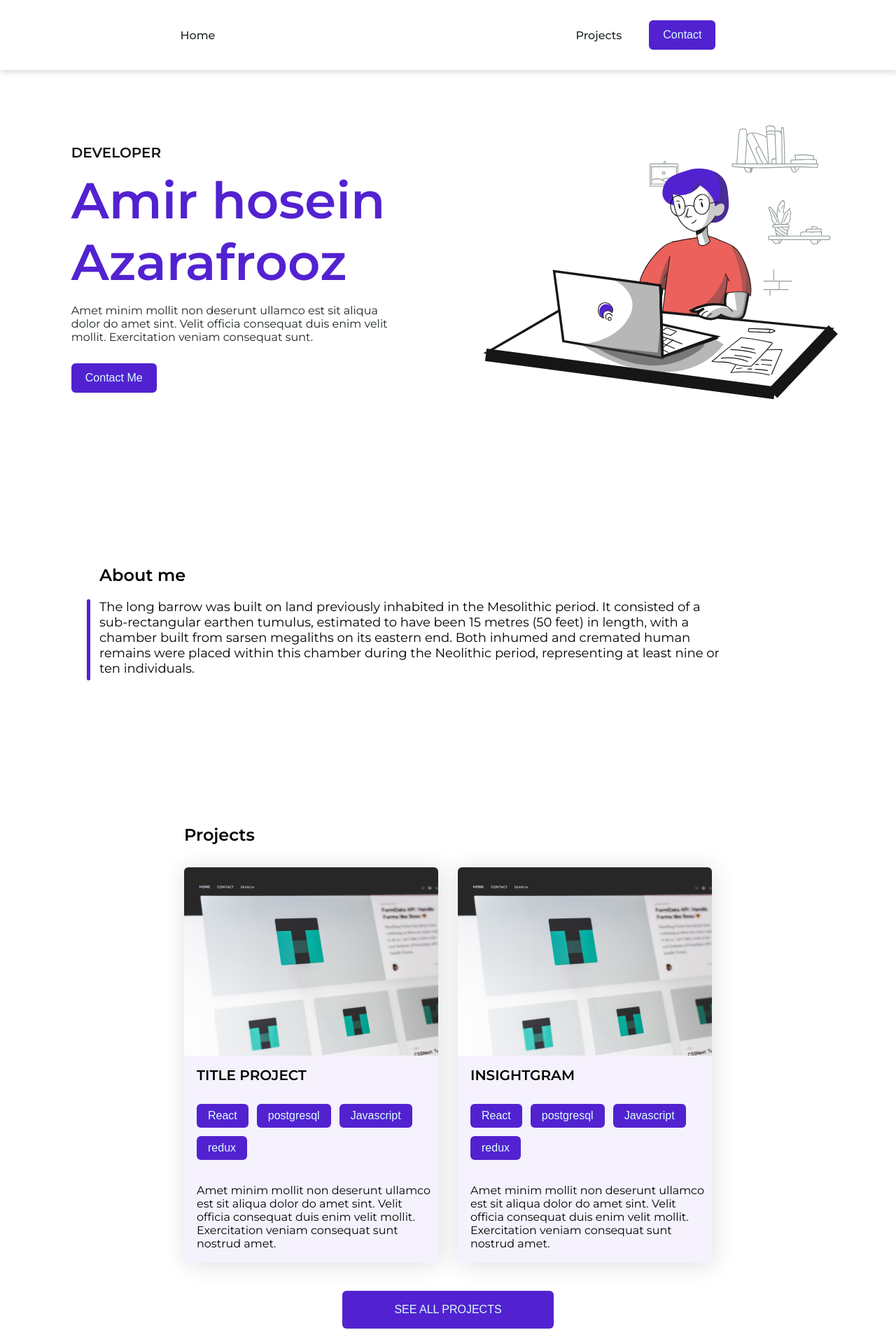
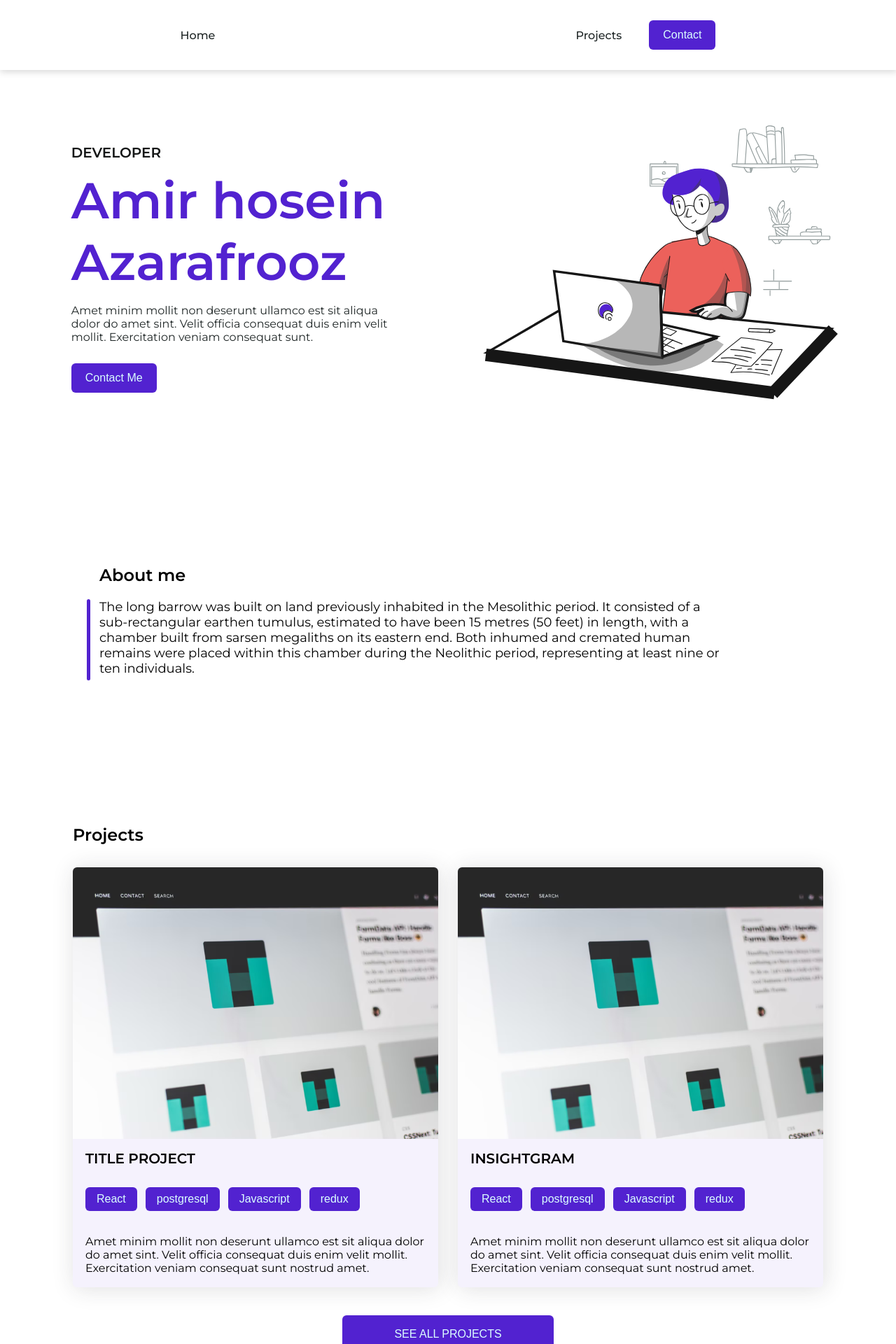
Before and after one commit to amirazarafrooz/myportfolio, a React (Vite) app: page / in a window 1280 px wide. Shown: the top 1920 px of the page at 70% size. Built offline with nearby package versions, Linux system fonts and the light colour scheme.

Commit message:
fix: modify card size in homepage

```diff
--- a/css/cardproject.css
+++ b/css/cardproject.css
@@ -1 +1 @@
-@import"https://fonts.googleapis.com/css2?family=Montserrat:wght@400;500;600&display=swap";*{margin:0;padding:0;box-sizing:border-box}html{font-size:10px}body{font-family:"Montserrat",sans-serif}.cardproject__container{width:363px;display:flex;align-items:start;justify-content:center;flex-direction:column;box-shadow:2px 2px 32px 0 rgba(40,38,44,.15);border-radius:6px;overflow:hidden;background-color:#f5f2fd;margin-bottom:16px}.cardproject__container img{width:100%}.cardproject__container h3{font-size:2rem;font-weight:600;margin-top:16px;padding:0 0 18px 18px}.cardproject__container p{font-size:1.6rem;font-weight:400;margin-top:16px;padding:0 0 18px 18px}.cardproject__tags{width:100%;display:flex;align-items:center;justify-content:flex-start;gap:12px;margin-top:11px;flex-wrap:wrap;padding:0 0 18px 18px}
+@import"https://fonts.googleapis.com/css2?family=Montserrat:wght@400;500;600&display=swap";*{margin:0;padding:0;box-sizing:border-box}html{font-size:10px}body{font-family:"Montserrat",sans-serif}.cardproject__container{width:363px;display:flex;align-items:start;justify-content:center;flex-direction:column;box-shadow:2px 2px 32px 0 rgba(40,38,44,.15);border-radius:6px;overflow:hidden;background-color:#f5f2fd;margin-bottom:16px}.cardproject__container img{width:100%}.cardproject__container h3{font-size:2rem;font-weight:600;margin-top:16px;padding:0 0 18px 18px}.cardproject__container p{font-size:1.6rem;font-weight:400;margin-top:16px;padding:0 0 18px 18px}.cardproject__tags{width:100%;display:flex;align-items:center;justify-content:flex-start;gap:12px;margin-top:11px;flex-wrap:wrap;padding:0 0 18px 18px}@media(min-width: 900px){.cardproject__container{width:522px}}
--- a/style/cardproject.scss
+++ b/style/cardproject.scss
@@ -50,3 +50,9 @@
 
 
 }
+
+@media (min-width: 900px) {
+    .cardproject__container {
+        width: 522px;
+    }
+}
```
